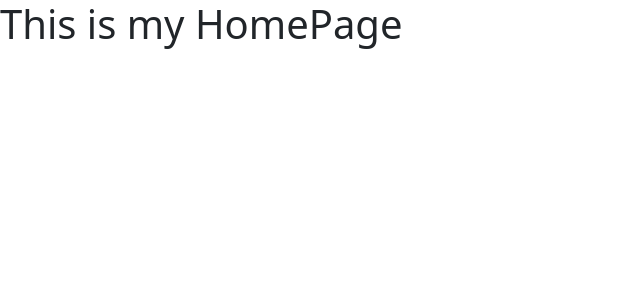
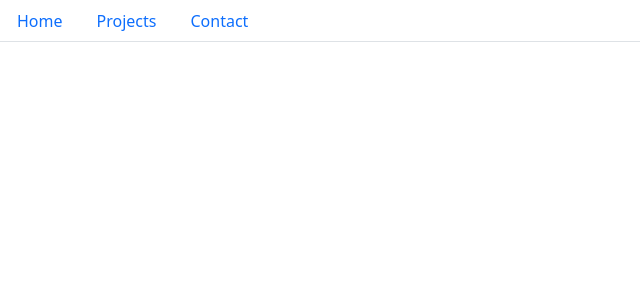
Before and after one commit to Dempsey496/react-portfolio, a React (Create React App) app: page / in a window 1280 px wide. Shown: the top 300 px of the page, without its empty margins (0-640 px from the left). Built offline with nearby package versions, Linux system fonts and the light colour scheme.

Commit message:
react router created

```diff
--- a/package.json
+++ b/package.json
@@ -8,6 +8,7 @@
     "@testing-library/user-event": "^12.6.2",
     "react": "^17.0.1",
     "react-dom": "^17.0.1",
+    "react-router-dom": "^5.2.0",
     "react-scripts": "4.0.1",
     "web-vitals": "^0.2.4"
   },
--- a/src/App.js
+++ b/src/App.js
@@ -1,9 +1,18 @@
 import React from 'react';
+import { BrowserRouter as Router, Route } from "react-router-dom";
+import Navbar from "./components/Navbar/Navbar";
+import Projects from "./containers/Projects";
+import Contact from "./containers/Contact";
 import Home from './containers/Home';
 
 function App() {
   return (
-    <Home />
+    <Router>
+      <Navbar />
+      <Route exact path="/home" component={Home} />
+      <Route exact path="/projects" component={Projects} />
+      <Route exact path="/contact" component={Contact} />
+    </Router>
   );
 }
 
--- a/src/components/Navbar/Navbar.jsx
+++ b/src/components/Navbar/Navbar.jsx
@@ -1,9 +1,38 @@
 import React from 'react';
+import { Link, useLocation } from "react-router-dom";
 
 const Navbar = () => {
+
+    const location = useLocation();
+
     return (
         <div>
-
+            <ul className="nav nav-tabs">
+                <li className="nav-item">
+                    <Link
+                        to="/home"
+                        className={location.pathname === "/home" ? "nav-link active" : "nav-link"}
+                    >
+                        Home
+        </Link>
+                </li>
+                <li className="nav-item">
+                    <Link
+                        to="/projects"
+                        className={location.pathname === "/projects" ? "nav-link active" : "nav-link"}
+                    >
+                        Projects
+        </Link>
+                </li>
+                <li className="nav-item">
+                    <Link
+                        to="/contact"
+                        className={location.pathname === "/contact" ? "nav-link active" : "nav-link"}
+                    >
+                        Contact
+        </Link>
+                </li>
+            </ul>
         </div>
     );
 };
```
Also changed, not shown: 2 other files (tests, documents, lock files or other folders).
